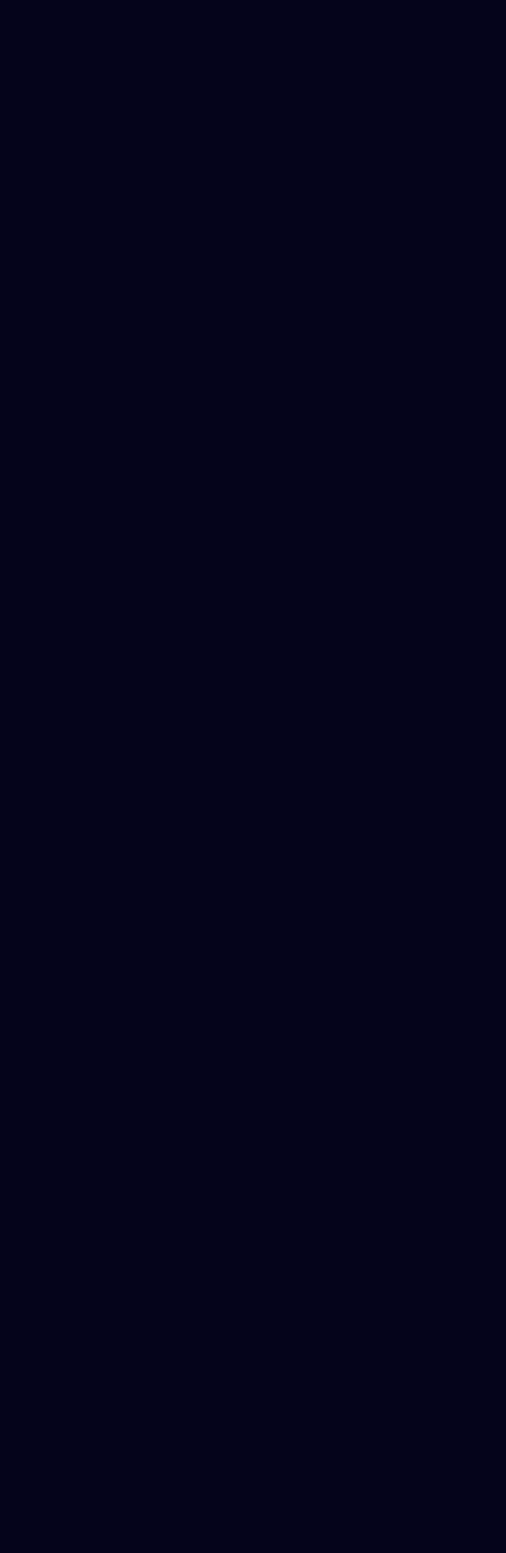
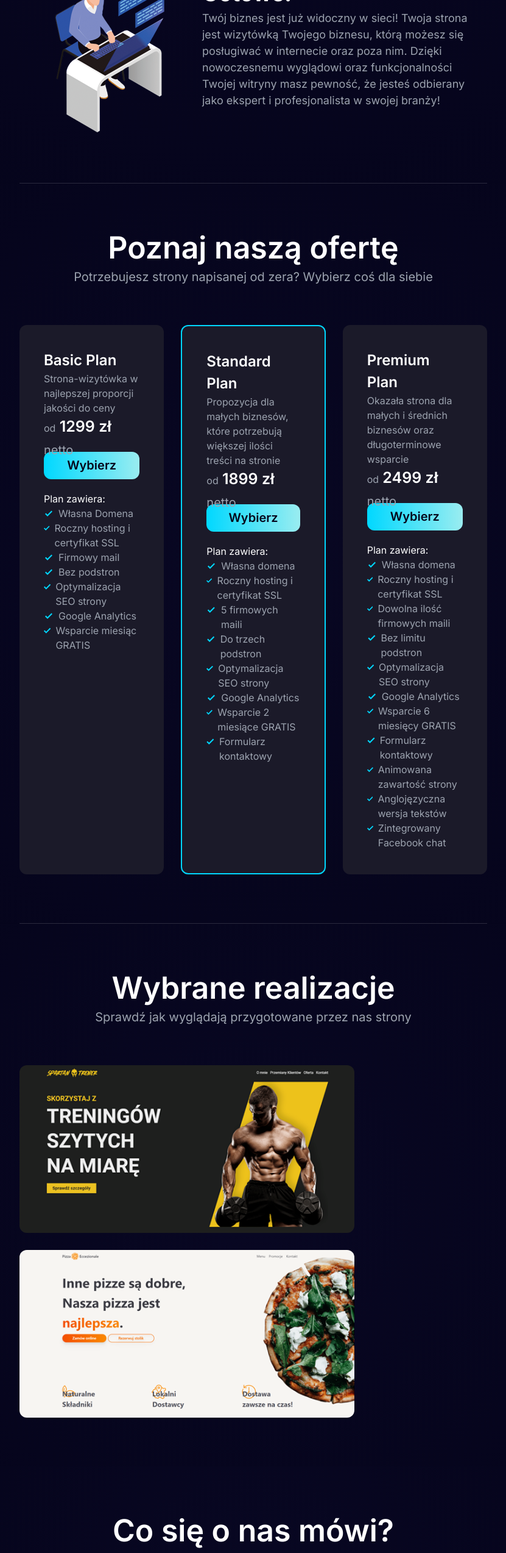
Before and after one commit to m-uchyla/wm-site, a Next.js app: page / in a window 1280 px wide. Shown: the part 3599-6146 px from the top of the page at 61% size, without its empty margins (224-1055 px from the left). Before the commit the page ends 2894 px from the top, so only its background shows below. Built offline with nearby package versions, Linux system fonts and the light colour scheme.

Commit message:
uncommented

```diff
--- a/src/components/templates/main.js
+++ b/src/components/templates/main.js
@@ -8,12 +8,12 @@ export default function Main() {
         <div className="bg-[rgba(255,255,255,0.15)] h-[1px] sm:mx-[20%] mx-6" />
         <About />
         <div className="bg-[rgba(255,255,255,0.15)] h-[1px] sm:mx-[20%] mx-6" />
-        {/* <How />
+        <How />
         <div className="bg-[rgba(255,255,255,0.15)] h-[1px] sm:mx-[20%] mx-6" />
         <Pricing />
         <div className="bg-[rgba(255,255,255,0.15)] h-[1px] sm:mx-[20%] mx-6" />
         <Portfolio />
-        <Testimonials /> */}
+        <Testimonials />
         <Contact />
       </>
     )
```
